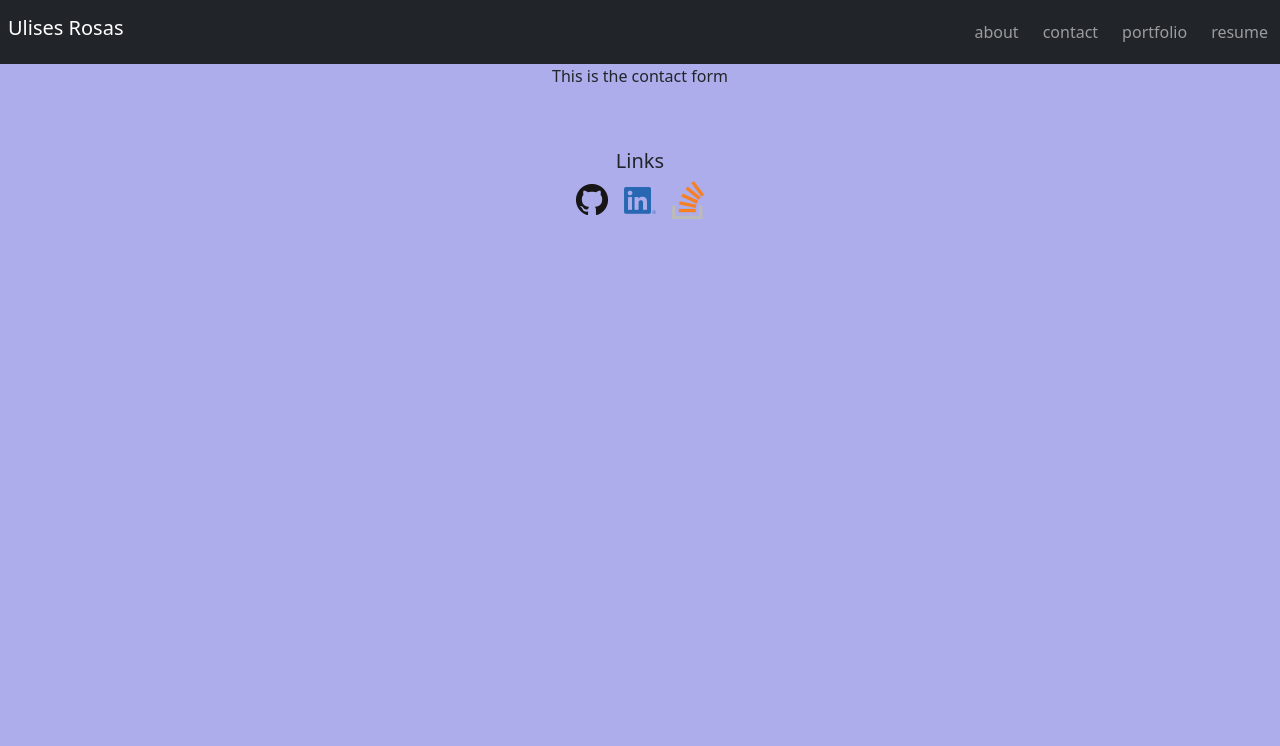
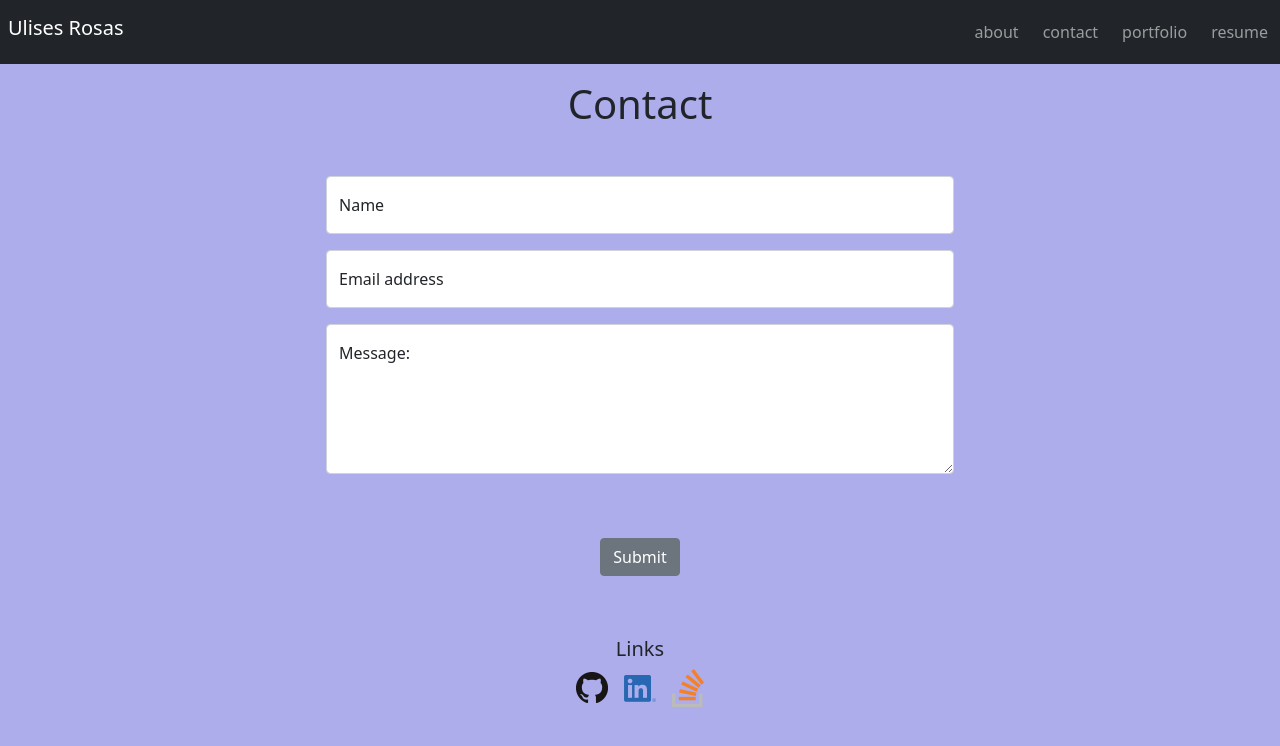
Before and after one commit to UlisesRosas/react-my-portfolio, a React (Create React App) app: page / in a window 1280 px wide. Both pictures are taken after a click on the element "contact". Shown: the top 746 px of the page. Built offline with nearby package versions, Linux system fonts and the light colour scheme; the HTML template or start-up script is replaced by a standard one.

Commit message:
finished contact component

```diff
--- a/src/compnents/Contact/index.js
+++ b/src/compnents/Contact/index.js
@@ -1,8 +1,25 @@
 import React from 'react'
 
-function Contact(){
+function Contact() {
     return (
-        <div>This is the contact form</div>
+        <section style={{ backgroundColor: '#adadeb' }} className="row mr-0">
+            <h1 className="text-center mt-3 mb-5">Contact</h1>
+            <form className="col-6 position-relative m-auto">
+                <div class="form-floating mb-3">
+                    <input type="name" class="form-control" id="floatingInput" placeholder="name@example.com"/>
+                        <label for="floatingInput">Name</label>
+                </div>
+                <div class="form-floating mb-3">
+                    <input type="email" class="form-control" id="floatingPassword" placeholder="Password"/>
+                        <label for="floatingPassword">Email address</label>
+                </div>
+                <div className="form-floating mb-3">
+                    <textarea className="form-control" placeholder="Message:" id="floatingTextarea2" style={{ height: '150px' }}></textarea>
+                    <label for="floatingTextarea2">Message:</label>
+                </div>
+                <button className="btn btn-secondary mt-5">Submit</button>
+            </form>
+        </section>
     );
 }
 
```
